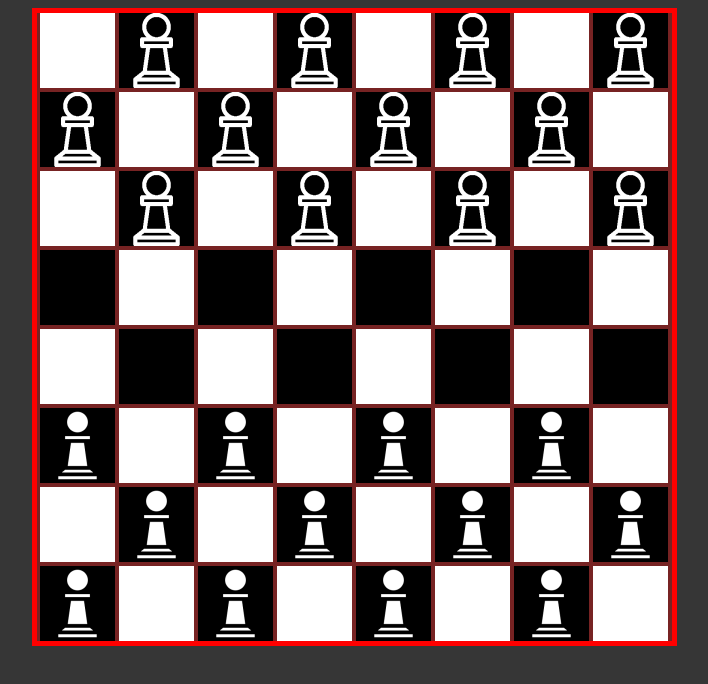
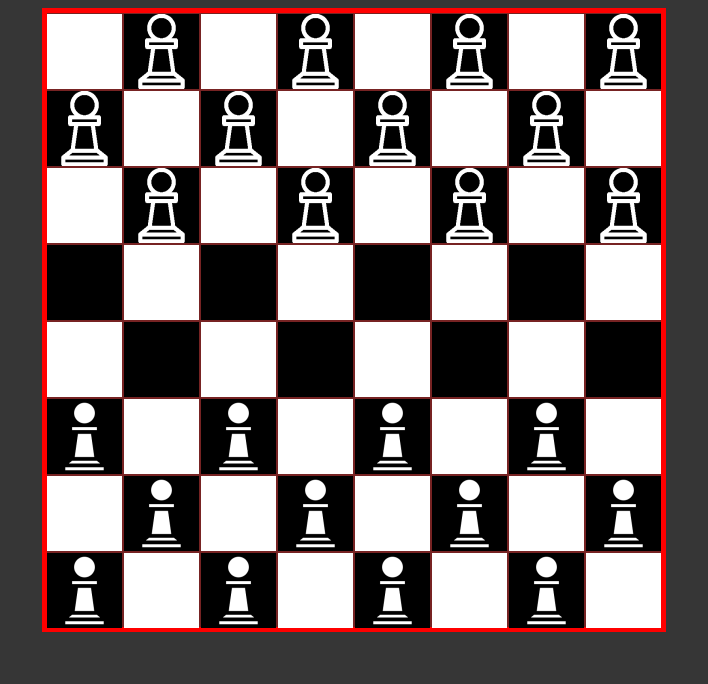
Before and after one commit to Wisien999/draughts, a plain HTML site: page draugths.html in a window 1280 px wide. Shown: the whole page, without its empty margins (286-994 px from the left). Drawn offline with Linux system fonts and the light colour scheme.

Commit message:
Estetical changes + experiments with animations

```diff
--- a/css/main.css
+++ b/css/main.css
@@ -18,11 +18,17 @@ a {
 div#board {
     margin-left: auto;
     margin-right: auto;
-    height: 628px;
-    width: 635px;
+    height: 614px;
+    width: 614px;
     background: #772323;
+    /* box-sizing: border-box; */
     border: 5px solid red;
-}
+    /* transition: ease-in-out 3s all; */
+    animation-name: changeTurn;
+    animation-duration: 5s;
+    animation-timing-function: ease-in-out;
+    /* transform: rotateX(90deg); */
+    }
 
 .game {
     -webkit-box-shadow: 0px 0px 20px 0px rgba(235,235,235,1);
@@ -38,10 +44,17 @@ div#board {
 .square {
     height: 75px;
     width: 75px;
-    display: inline-block;
+    float: left;
+    margin: 1px;
     cursor: pointer;
     box-sizing: border-box;
 }
+
+.square:nth-child(8n+1) {margin-left: 0;}
+.square:nth-child(8n) {margin-right: 0;}
+/* .square:first-child {
+    margin-top: 20px;
+} */
 
 .squareA {
     border: 2px solid #0c697b;
@@ -61,6 +74,7 @@ div#board {
 	background-color: black;
 }
 
-/* #s0-0, #s0-2, #s0-4, #s0-6, #s1-1, #s1-3, #s1-5, #s1-7, #s2-0, #s2-2, #s2-4, #s2-6, #s3-1, #s3-3, #s3-5, #s3-7, #s4-0, #s4-2, #s4-4, #s4-6, #s5-1, #s5-3, #s5-5, #s5-7, #s6-0, #s6-2, #s6-4, #s6-6, #s7-1, #s7-3, #s7-5, #s7-7 {
-    background-color: white;
-} */
+@keyframes changeTurn {
+    20% {transform: rotate3d(20, 5, -3, 55deg);}
+    80% {transform: rotate3d(180, 50, 270, 180deg);}
+}
```
